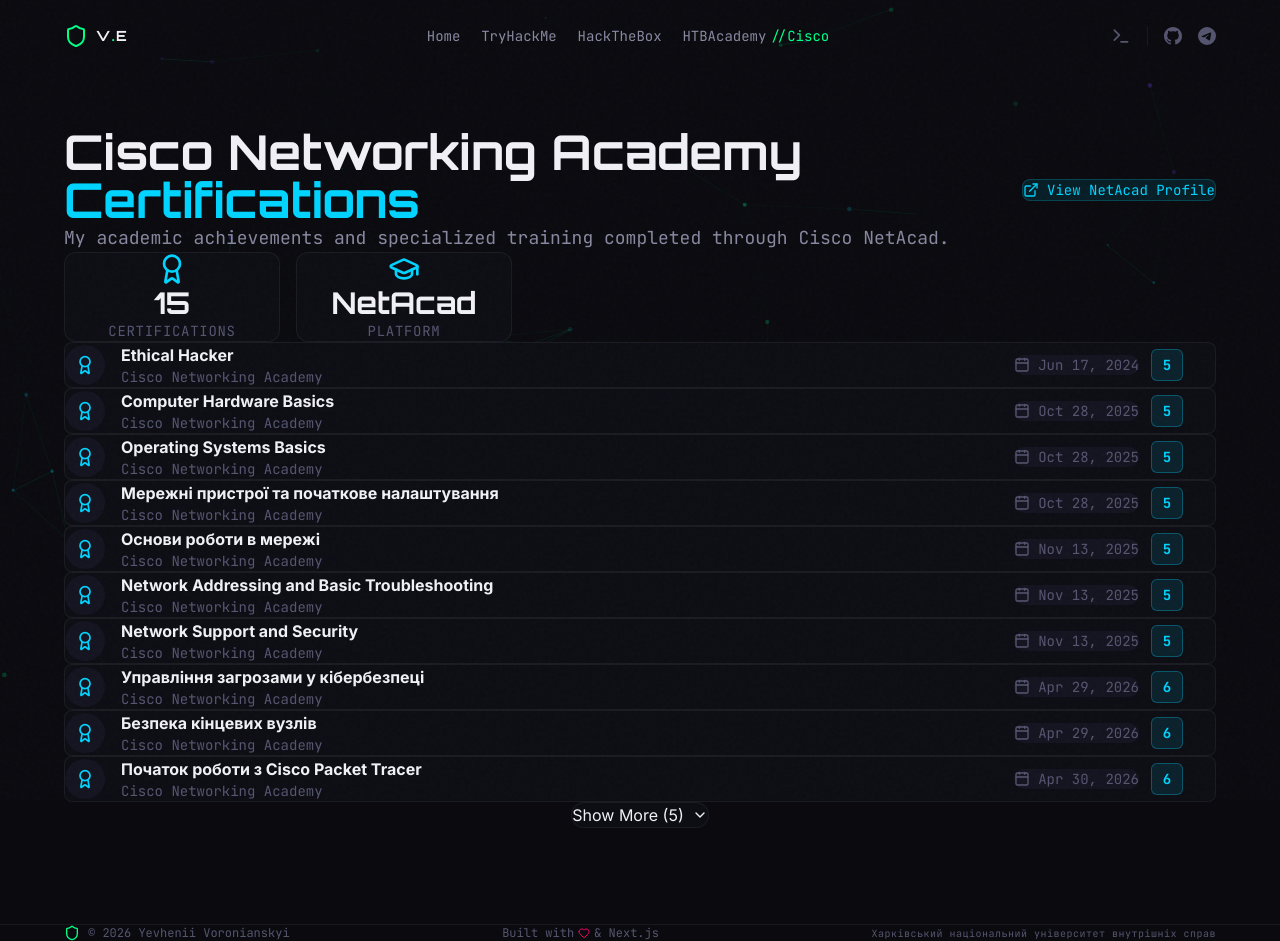
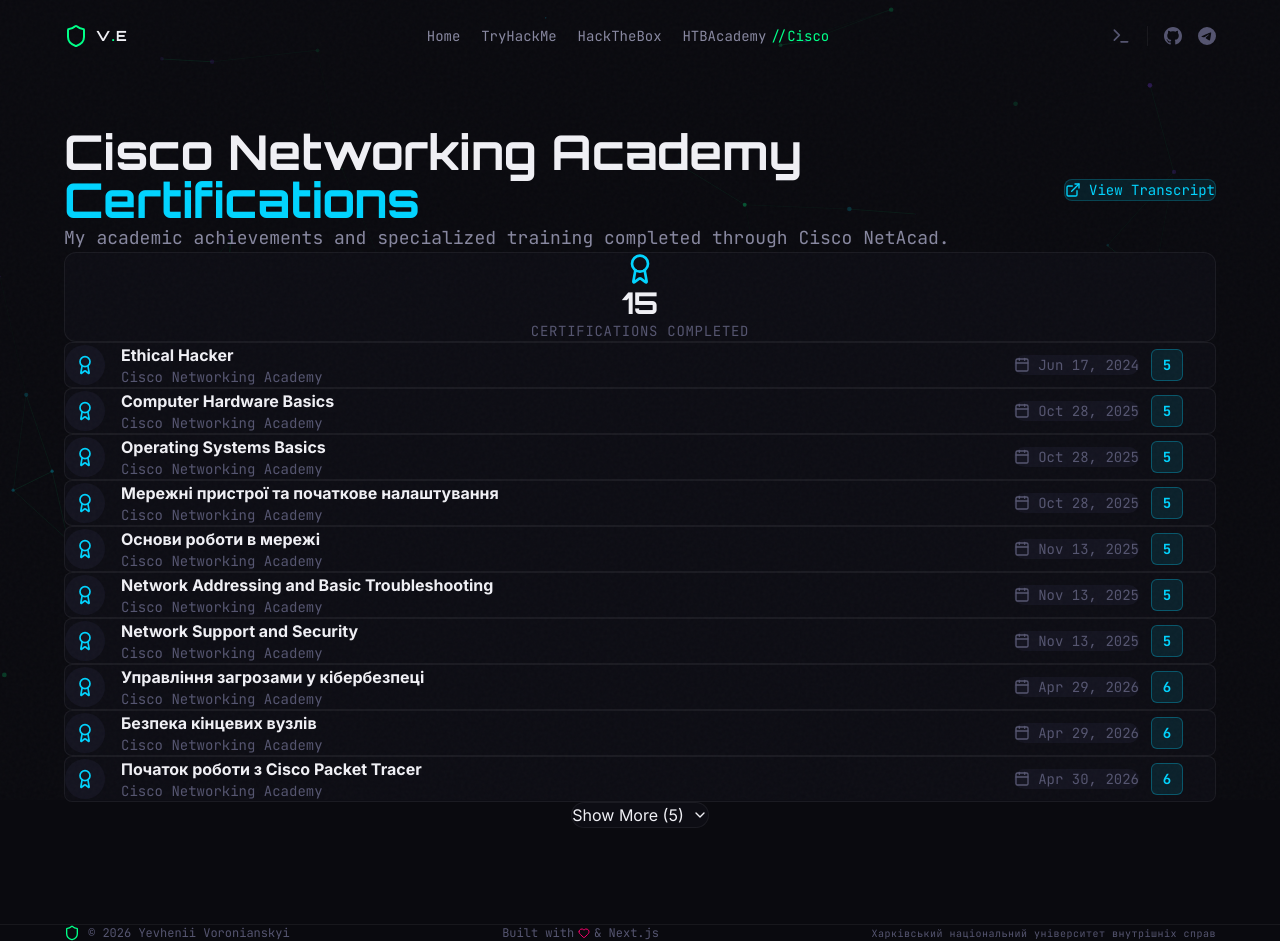
Before and after one commit to kavein0/portfolio, a Next.js app: page /cisco in a window 1280 px wide. Built offline with nearby package versions, Linux system fonts and the light colour scheme.

Commit message:
Cisco page: stretch cert card full width, replace profile button with transcript link

```diff
--- a/src/app/cisco/page.tsx
+++ b/src/app/cisco/page.tsx
@@ -28,40 +28,28 @@
             </p>
           </div>
           <a
-            href={siteConfig.cisco?.profileUrl ?? "https://www.netacad.com"}
+            href="https://docs.google.com/document/d/1rDxT5uOPnRjDArVh8_8i-XTaQ_8xMxK-iMHaLFArj34/edit?usp=sharing"
             target="_blank"
             rel="noopener noreferrer"
             className="flex items-center justify-center gap-2 px-6 py-3 rounded-lg bg-[var(--cyber-blue)]/10 text-[var(--cyber-blue)] border border-[var(--cyber-blue)]/20 hover:bg-[var(--cyber-blue)]/20 hover:border-[var(--cyber-blue)]/50 transition-all font-mono text-sm whitespace-nowrap group w-full md:w-auto"
           >
             <ExternalLink className="w-4 h-4 group-hover:scale-110 transition-transform" />
-            View NetAcad Profile
+            View Transcript
           </a>
         </div>
       </motion.div>
 
       {/* Stats Overview */}
-      <div className="grid grid-cols-2 md:grid-cols-2 gap-4 mb-16 max-w-md">
       <motion.div
         initial={{ opacity: 0, y: 20 }}
         animate={{ opacity: 1, y: 0 }}
         transition={{ delay: 0.1 }}
-          className="p-6 rounded-xl bg-[var(--bg-secondary)] border border-[var(--border-default)] hover:border-[var(--cyber-blue)] transition-all group flex flex-col items-center text-center"
+        className="p-6 rounded-xl bg-[var(--bg-secondary)] border border-[var(--border-default)] hover:border-[var(--cyber-blue)] transition-all group flex flex-col items-center text-center mb-16"
       >
         <Award className="w-8 h-8 mb-4 text-[var(--cyber-blue)] group-hover:scale-110 transition-transform" />
         <div className="text-3xl font-display font-bold text-[var(--text-primary)]">{certifications.length}</div>
-          <div className="text-sm font-mono text-[var(--text-muted)] uppercase tracking-wider">Certifications</div>
+        <div className="text-sm font-mono text-[var(--text-muted)] uppercase tracking-wider">Certifications Completed</div>
       </motion.div>
-        <motion.div
-          initial={{ opacity: 0, y: 20 }}
-          animate={{ opacity: 1, y: 0 }}
-          transition={{ delay: 0.2 }}
-          className="p-6 rounded-xl bg-[var(--bg-secondary)] border border-[var(--border-default)] hover:border-[var(--cyber-blue)] transition-all group flex flex-col items-center text-center"
-        >
-          <GraduationCap className="w-8 h-8 mb-4 text-[var(--cyber-blue)] group-hover:scale-110 transition-transform" />
-          <div className="text-3xl font-display font-bold text-[var(--text-primary)]">NetAcad</div>
-          <div className="text-sm font-mono text-[var(--text-muted)] uppercase tracking-wider">Platform</div>
-        </motion.div>
-      </div>
 
       {/* Certificates List */}
       <div className="space-y-4">
```
Lines whose indentation alone changed are shown as unchanged.
